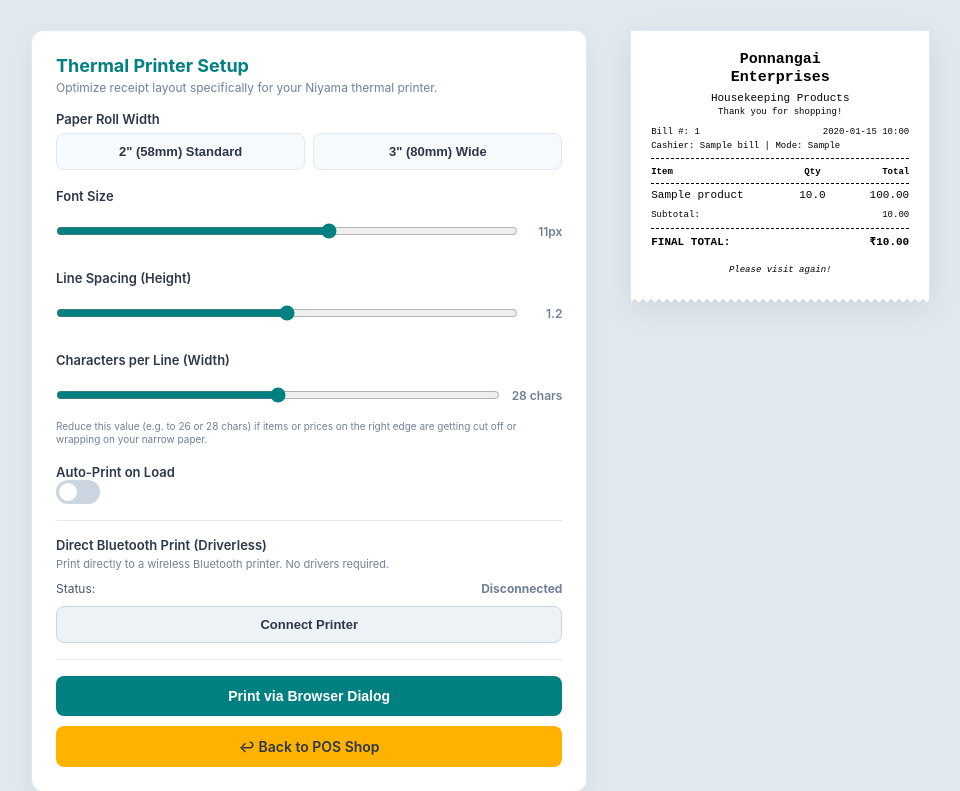
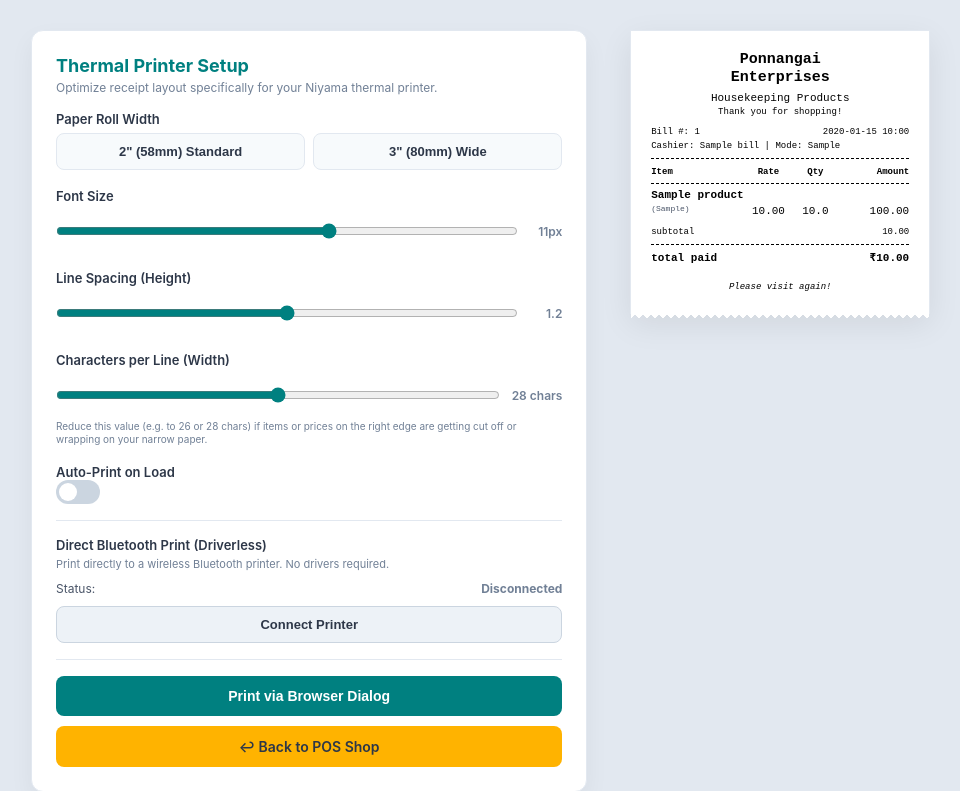
Before and after one commit to sooriya-moorthy-0107/Ponnangai-POS, a FastAPI app: page /receipt/1 in a window 1280 px wide. Shown: the top 791 px of the page, without its empty margins (150-1110 px from the left). Run offline with FastAPI, Linux system fonts and the light colour scheme; the visitor is signed in with stand-in values (Sample User, id 1); tables that the repository leaves empty hold one stand-in row (values such as "Sample post"); some libraries are stand-ins or nearby versions.

Commit message:
Update: Change receipt format layout

```diff
--- a/main.py
+++ b/main.py
@@ -602,7 +602,9 @@ async def get_bill_details(request: Request, bill_id: int, db: Session = Depends
             "name": item.product.name if item.product else "Deleted Item",
             "quantity": item.quantity,
             "price": item.price_at_sale,
-            "total": item.price_at_sale * item.quantity
+            "total": item.price_at_sale * item.quantity,
+            "packaging_type": item.packaging_type,
+            "bottle_type": item.bottle_type
         })
 
     return {
--- a/templates/factory_pos.html
+++ b/templates/factory_pos.html
@@ -256,6 +256,6 @@
     <script>
         const ACTIVE_CASHIER_ID = {{ target_cashier_id }};
     </script>
-    <script src="/static/js/factory_pos.js?v=3"></script>
+    <script src="/static/js/factory_pos.js?v=4"></script>
 </body>
 </html>
--- a/templates/receipt.html
+++ b/templates/receipt.html
@@ -150,17 +150,21 @@
                 <div
                     style="margin-top: 8px; border-bottom: 1px dashed #000; padding-bottom: 4px; margin-bottom: 4px; font-weight: bold; font-size: 9px; display: flex; {% if bill.is_cancelled %}opacity: 0.7;{% endif %}">
                     <div style="flex: 2;">Item</div>
+                    <div style="flex: 1; text-align: center;">Rate</div>
                     <div style="flex: 1; text-align: center;">Qty</div>
-                    <div style="flex: 1; text-align: right;">Total</div>
+                    <div style="flex: 1.5; text-align: right;">Amount</div>
                 </div>
 
                 {% for item in bill.items %}
-                <div class="receipt-item" {% if bill.is_cancelled %}style="text-decoration: line-through; opacity: 0.7;"
-                    {% endif %}>
-                    <div style="flex: 2; word-break: break-word;">{{ item.product.name if item.product else 'Deleted
-                        Item' }}</div>
-                    <div style="flex: 1; text-align: center;">{{ item.quantity }}</div>
-                    <div style="flex: 1; text-align: right;">{{ "%.2f"|format(item.price_at_sale * item.quantity) }}
+                <div class="receipt-item" style="display: flex; flex-direction: column; margin-bottom: 6px; {% if bill.is_cancelled %}text-decoration: line-through; opacity: 0.7;{% endif %}">
+                    <div style="font-weight: bold; margin-bottom: 2px; word-break: break-word;">{{ item.product.name if item.product else 'Deleted Item' }}</div>
+                    <div style="display: flex; justify-content: space-between;">
+                        <div style="flex: 2; color: #4A5568; font-size: 8px;">
+                            ({% if item.packaging_type %}{{ item.packaging_type }}{% if item.packaging_type == 'bottle' and item.bottle_type %} - {{ item.bottle_type }}{% endif %}{% else %}loose{% endif %})
+                        </div>
+                        <div style="flex: 1; text-align: center;">{{ "%.2f"|format(item.price_at_sale) }}</div>
+                        <div style="flex: 1; text-align: center;">{{ item.quantity }}</div>
+                        <div style="flex: 1.5; text-align: right;">{{ "%.2f"|format(item.price_at_sale * item.quantity) }}</div>
                     </div>
                 </div>
                 {% endfor %}
@@ -168,20 +172,20 @@
                 <div class="receipt-summary" style="margin-top: 8px;">
                     <div
                         style="display: flex; justify-content: space-between; font-size: 9px; {% if bill.is_cancelled %}text-decoration: line-through; opacity: 0.7;{% endif %}">
-                        <span>Subtotal:</span>
+                        <span>subtotal</span>
                         <span>{{ "%.2f"|format(bill.total_amount) }}</span>
                     </div>
                     {% if bill.discount > 0 %}
                     <div
                         style="display: flex; justify-content: space-between; font-size: 9px; color: #4A5568; {% if bill.is_cancelled %}text-decoration: line-through; opacity: 0.7;{% endif %}">
-                        <span>Discount:</span>
+                        <span>discount</span>
                         <span>- {{ "%.2f"|format(bill.discount) }}</span>
                     </div>
                     {% endif %}
 
                     <div class="receipt-total" {% if bill.is_cancelled
                         %}style="text-decoration: line-through; color: #E53E3E;" {% endif %}>
-                        <span>FINAL TOTAL:</span>
+                        <span>total paid</span>
                         <span>₹{{ "%.2f"|format(bill.final_amount) }}</span>
                     </div>
                 </div>
```
Also changed, not shown: static/js/factory_pos.js (+20 -8 lines).
